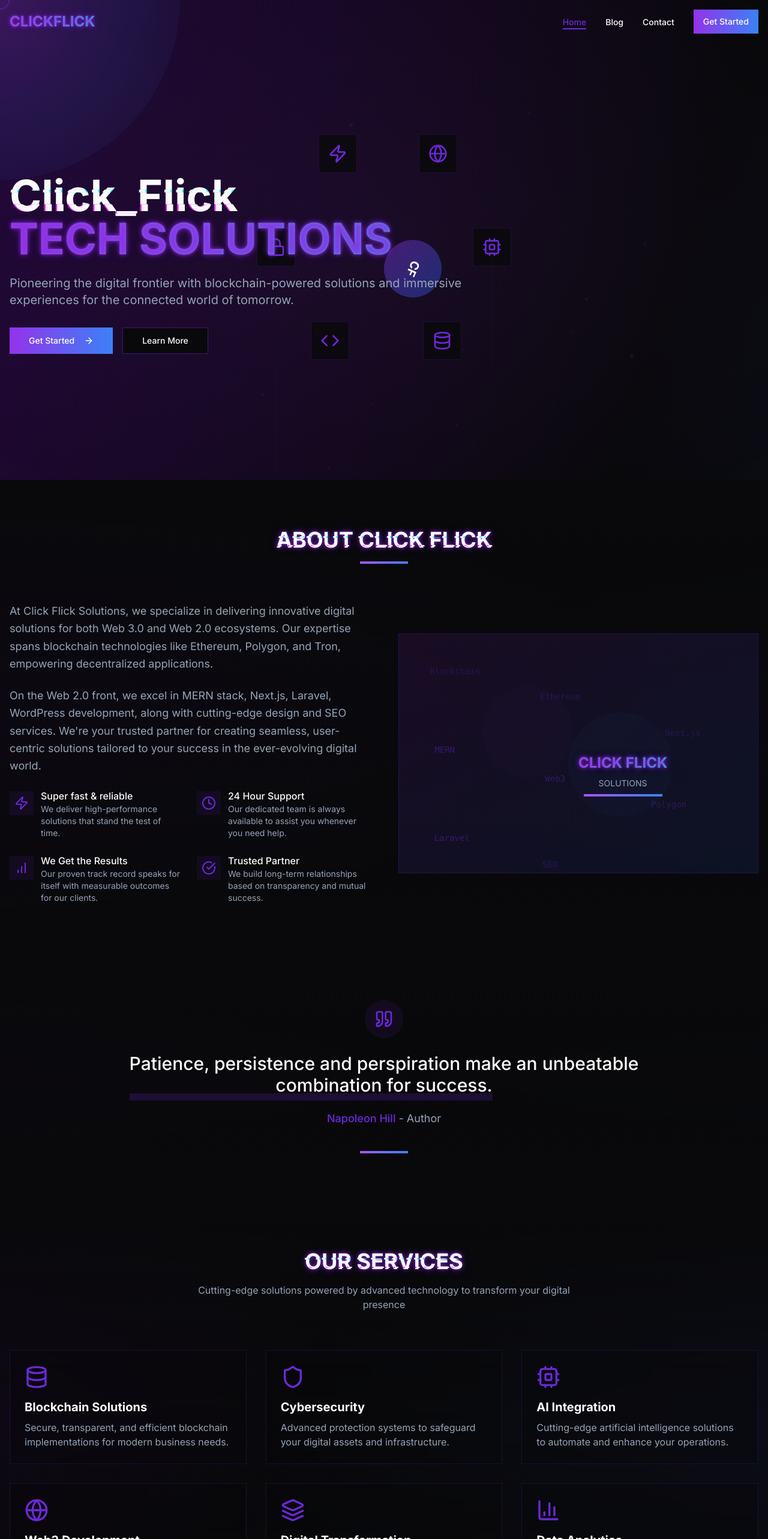
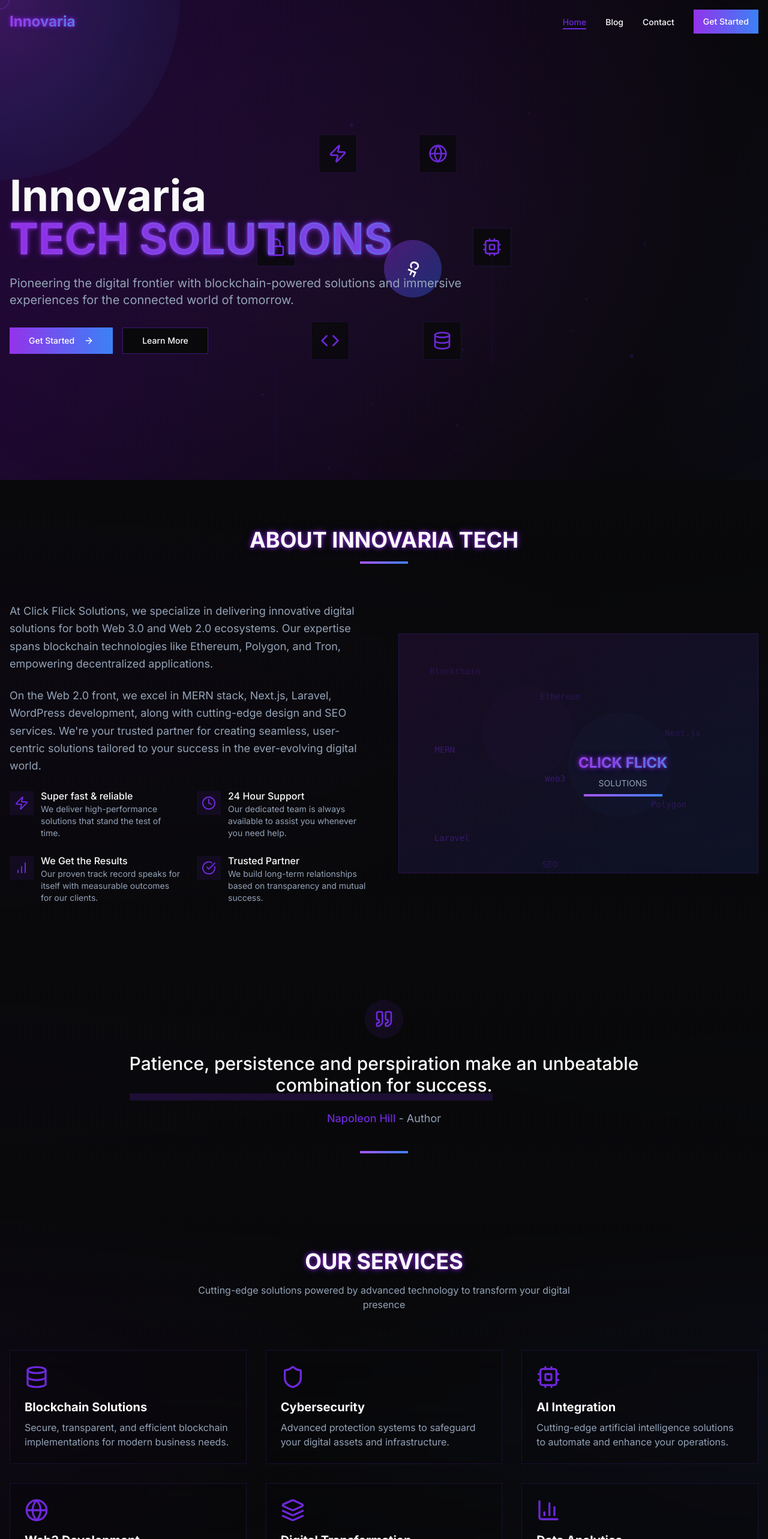
Before and after one commit to Muzided/cyberpunk-website, a Next.js app: page / in a window 1280 px wide. Shown: the top 2566 px of the page at 60% size. Built offline with nearby package versions, Linux system fonts and the light colour scheme.

Commit message:
refactor: update company name and improve section titles for consistency

```diff
--- a/app/blog/page.tsx
+++ b/app/blog/page.tsx
@@ -77,7 +77,7 @@ export default function BlogPage() {
         className="mb-12 text-center"
       >
         <h1 className="text-4xl md:text-5xl font-bold mb-4 neon-text">
-          <span className="glitch" data-text="NEURAL FEED">
+          <span className="glitch">
             NEURAL FEED
           </span>
         </h1>
--- a/app/contact/page.tsx
+++ b/app/contact/page.tsx
@@ -47,7 +47,7 @@ export default function ContactPage() {
         className="mb-12 text-center"
       >
         <h1 className="text-4xl md:text-5xl font-bold mb-4 neon-text">
-          <span className="glitch" data-text="CONNECT">
+          <span className="glitch" >
             CONNECT
           </span>
         </h1>
--- a/app/layout.tsx
+++ b/app/layout.tsx
@@ -9,9 +9,9 @@ import Footer from "@/components/footer"
 const inter = Inter({ subsets: ["latin"] })
 
 export const metadata: Metadata = {
-  title: "NeoTech | Cyberpunk Digital Solutions",
+  title: "Innovaria Tech| Digital Solutions",
   description: "Futuristic digital solutions for the modern world",
-    generator: 'v0.dev'
+
 }
 
 export default function RootLayout({
--- a/components/about-section.tsx
+++ b/components/about-section.tsx
@@ -3,6 +3,7 @@
 import { useRef } from "react"
 import { motion, useInView } from "framer-motion"
 import { Zap, Clock, BarChart, CheckCircle } from "lucide-react"
+import { companyName } from "@/lib/helper"
 
 export default function AboutSection() {
   const ref = useRef(null)
@@ -43,8 +44,8 @@ export default function AboutSection() {
           className="text-center mb-16"
         >
           <h2 className="text-3xl md:text-4xl font-bold mb-4 neon-text">
-            <span className="glitch" data-text="ABOUT CLICK FLICK">
-              ABOUT CLICK FLICK
+            <span className="glitch uppercase" >
+              ABOUT {companyName} tech
             </span>
           </h2>
           <div className="w-20 h-1 bg-gradient-to-r from-purple-500 to-blue-500 mx-auto mb-8"></div>
--- a/components/hero-section.tsx
+++ b/components/hero-section.tsx
@@ -6,6 +6,7 @@ import { Button } from "@/components/ui/button"
 import { ArrowRight } from "lucide-react"
 import BlockchainNetwork from "@/components/blockchain-network"
 import SplineHeroObject from "./spline-hero-object"
+import { companyName } from "@/lib/helper"
 
 export default function HeroSection() {
   const ref = useRef(null)
@@ -28,8 +29,8 @@ export default function HeroSection() {
         <div className="max-w-3xl">
           <motion.div initial={{ opacity: 0, y: 20 }} animate={{ opacity: 1, y: 0 }} transition={{ duration: 0.5 }}>
             <h1 className="text-5xl md:text-7xl font-bold mb-6">
-              <span className="glitch block" data-text="Click_Flick">
-                Click_Flick
+              <span className="glitch block" >
+                {companyName}
               </span>
               <span className="bg-clip-text text-transparent bg-gradient-to-r from-purple-500 to-cyan-400 neon-text">
                 TECH SOLUTIONS
--- a/components/navbar.tsx
+++ b/components/navbar.tsx
@@ -6,6 +6,7 @@ import { usePathname } from "next/navigation"
 import { motion } from "framer-motion"
 import { Button } from "@/components/ui/button"
 import { Menu, X } from "lucide-react"
+import { companyName } from "@/lib/helper"
 
 export default function Navbar() {
   const [isScrolled, setIsScrolled] = useState(false)
@@ -42,7 +43,7 @@ export default function Navbar() {
           <Link href="/" className="flex items-center">
             <motion.div initial={{ opacity: 0, x: -20 }} animate={{ opacity: 1, x: 0 }} transition={{ duration: 0.5 }}>
               <span className="text-2xl font-bold bg-clip-text text-transparent bg-gradient-to-r from-purple-500 to-cyan-400 neon-text">
-                CLICKFLICK
+                {companyName}
               </span>
             </motion.div>
           </Link>
--- a/components/services-section.tsx
+++ b/components/services-section.tsx
@@ -68,7 +68,7 @@ export default function ServicesSection() {
           className="text-center mb-16"
         >
           <h2 className="text-3xl md:text-4xl font-bold mb-4 neon-text">
-            <span className="glitch" data-text="OUR SERVICES">
+            <span className="glitch" >
               OUR SERVICES
             </span>
           </h2>
--- a/components/skills-section.tsx
+++ b/components/skills-section.tsx
@@ -26,7 +26,7 @@ export default function SkillsSection() {
           className="text-center mb-16"
         >
           <h2 className="text-3xl md:text-4xl font-bold mb-4 neon-text">
-            <span className="glitch" data-text="OUR EXPERTISE">
+            <span className="glitch" >
               OUR EXPERTISE
             </span>
           </h2>
--- /dev/null
+++ b/lib/helper.ts
@@ -0,0 +1 @@
+export const companyName = 'Innovaria';
```
